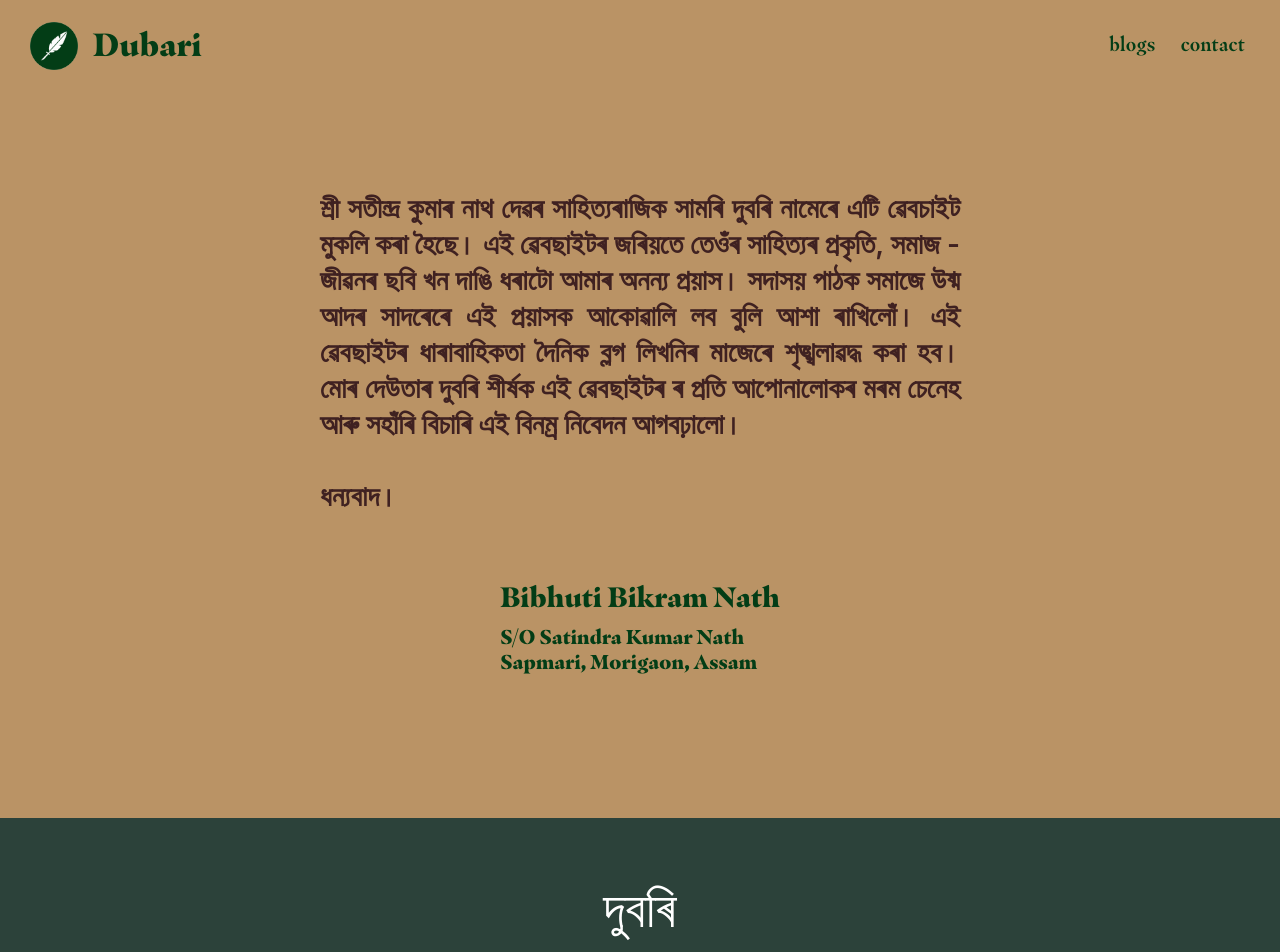
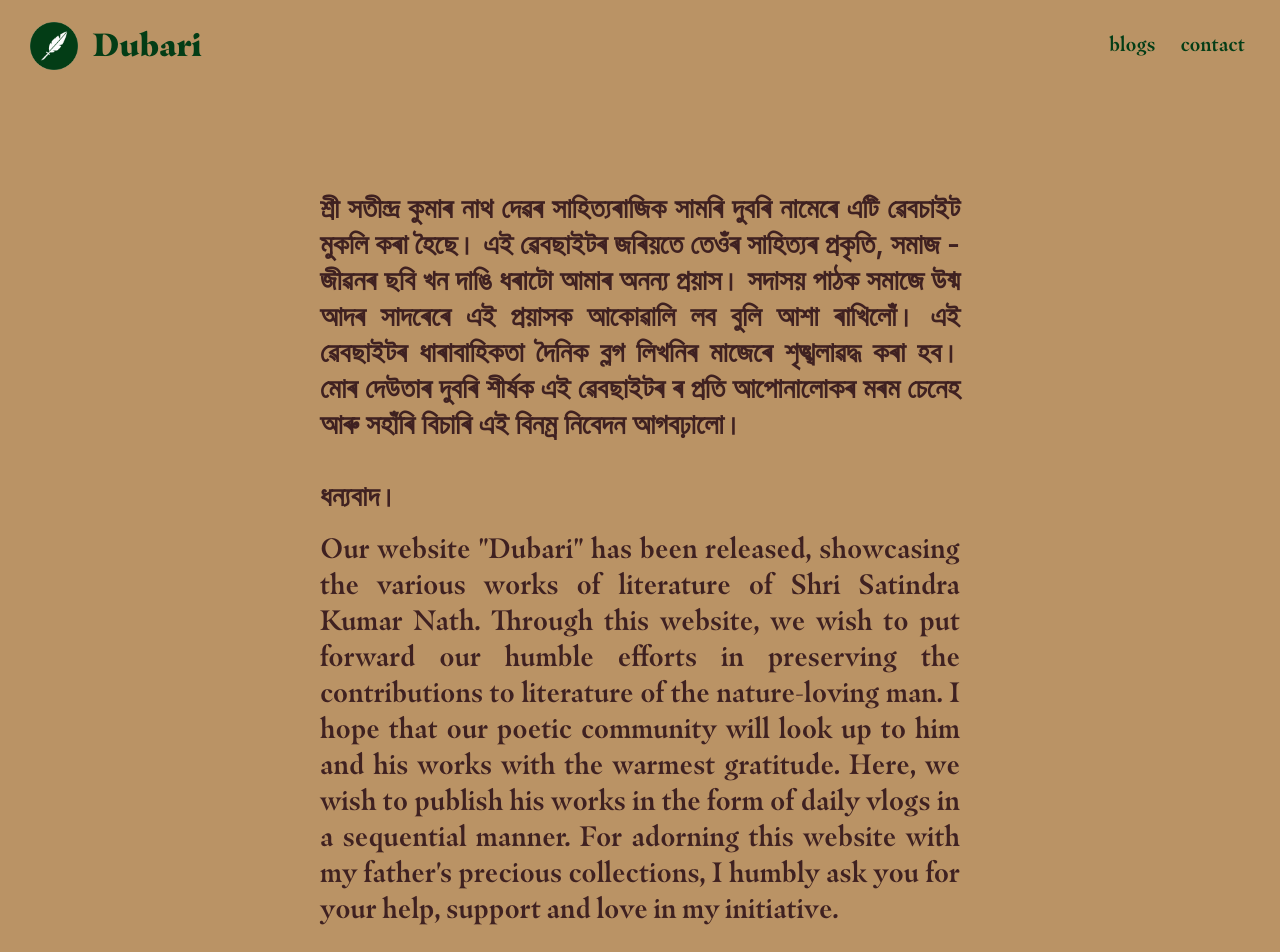
Before and after one commit to dinezh256/dubari, a Next.js app: page /contact in a window 1280 px wide. Shown: the top 952 px of the page. Built offline with nearby package versions, Linux system fonts and the light colour scheme; a web font is replaced by a local one.

Commit message:
final update

```diff
--- a/components/landing/index.js
+++ b/components/landing/index.js
@@ -55,7 +55,7 @@ const Landing = () => {
         </div>
         <div className="text">
           <div className="textInner">
-            <h1>আমাৰ সবিশেষ</h1>
+            <h1>মনৰ কথাৰে</h1>
             <h2>
               হৃদয়ৰ গহনতম কোণৰ অনুভূতিবোৰৰ প্ৰকাশেই কবিতা। জীৱন নদীৰ দুই পাৰত
               উঠা হাঁহি- কান্দোনৰ কত যে লহৰে সংসাৰৰ পৰিভাষাকে বুজাই দিয়ে। মোৰ
--- a/pages/contact.js
+++ b/pages/contact.js
@@ -27,6 +27,17 @@ const Contact = () => {
           <br />
           <p>ধন্যবাদ।</p>
         </h4>
+        <h4 className="english">
+          Our website &quot;Dubari&quot; has been released, showcasing the
+          various works of literature of Shri Satindra Kumar Nath. Through this
+          website, we wish to put forward our humble efforts in preserving the
+          contributions to literature of the nature-loving man. I hope that our
+          poetic community will look up to him and his works with the warmest
+          gratitude. Here, we wish to publish his works in the form of daily
+          vlogs in a sequential manner. For adorning this website with my
+          father's precious collections, I humbly ask you for your help, support
+          and love in my initiative.
+        </h4>
         <div className="contactDetails">
           <h3>Bibhuti Bikram Nath</h3>
           <p>S/O Satindra Kumar Nath</p>
--- a/styles/globals.scss
+++ b/styles/globals.scss
@@ -741,6 +741,10 @@ $Kokila: "Kokila";
       text-align: justify;
     }
 
+    .english {
+      font-family: $MasqualeroDemiBold;
+    }
+
     .contactDetails {
       padding: 50px 0;
       font-family: $MasqualeroBlack;
```
